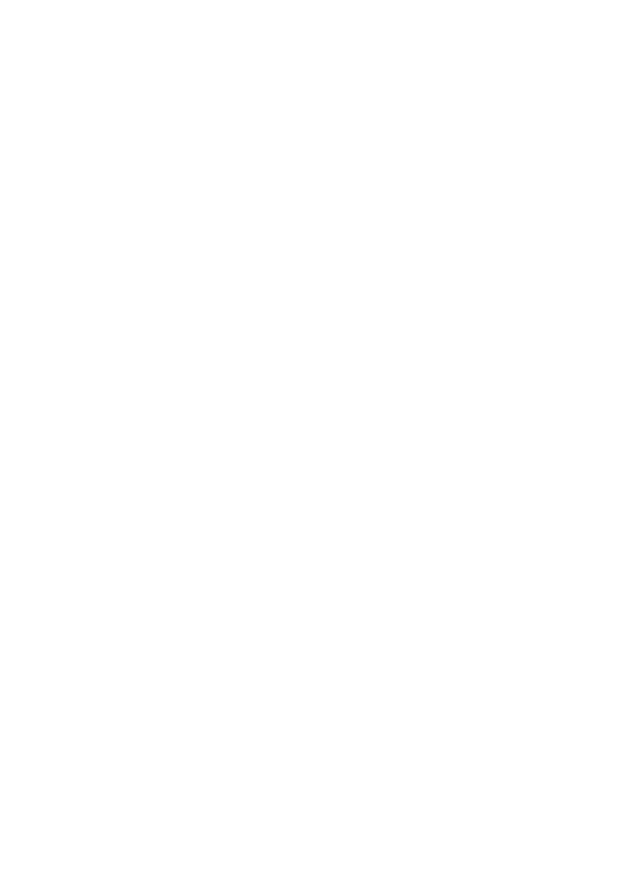
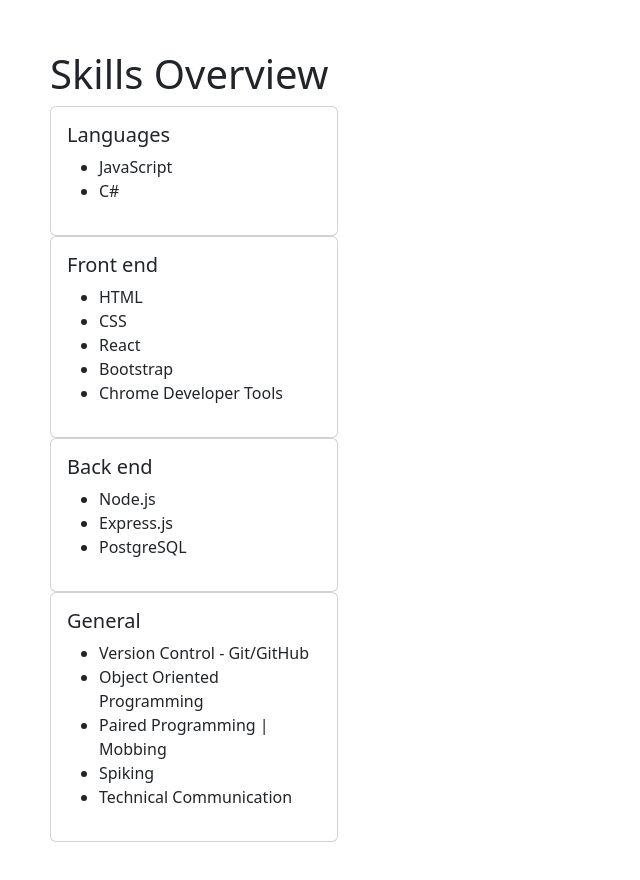
Before and after one commit to liamAppleton/Portfolio-Website, a React (Vite) app: page / in a window 1280 px wide. Shown: the top 880 px of the page, without its empty margins (0-640 px from the left). Before the commit the page ends 800 px from the top, so only its background shows below. Built offline with nearby package versions, Linux system fonts and the light colour scheme.

Commit message:
rendering SkillsOverview on App

```diff
--- a/src/App.jsx
+++ b/src/App.jsx
@@ -1,5 +1,8 @@
 import './App.css';
+import { SkillsOverview } from './components/SkillsOverview';
 
-function App() {}
+function App() {
+  return <SkillsOverview />;
+}
 
 export default App;
```
